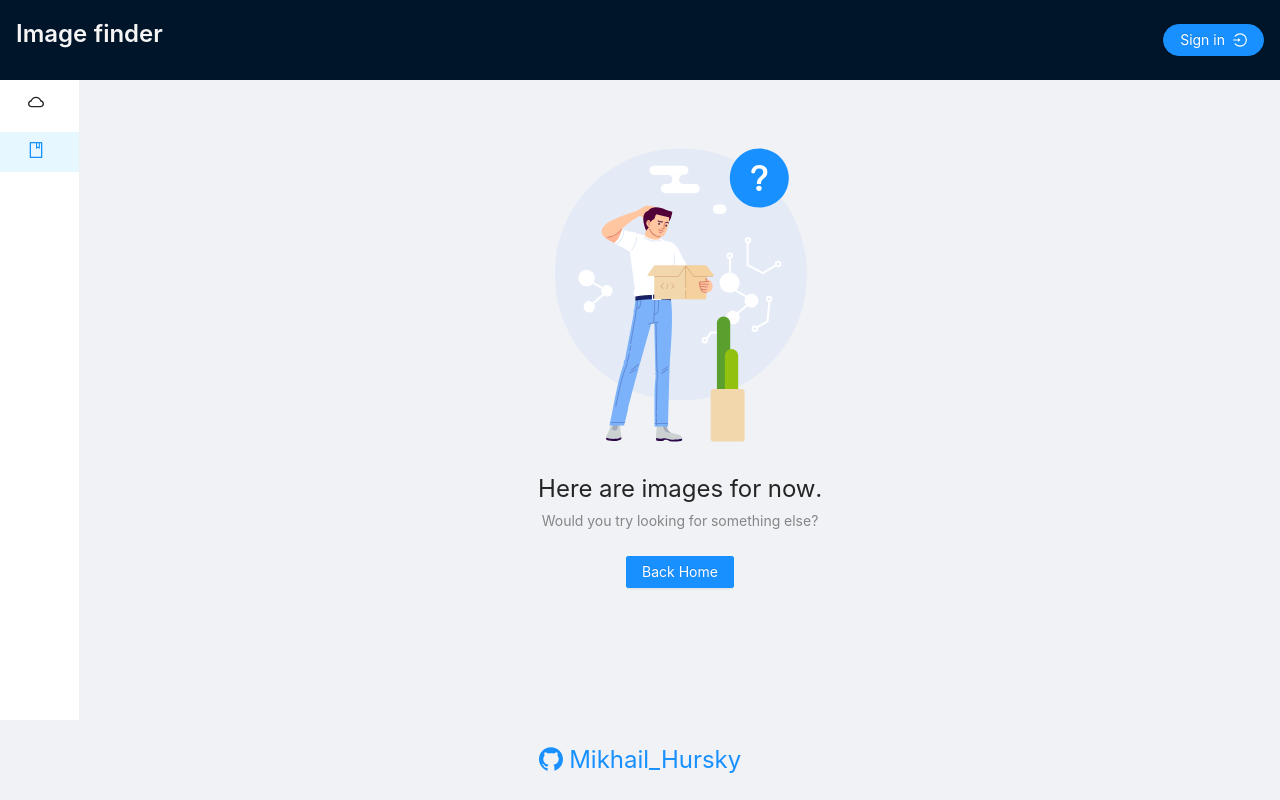
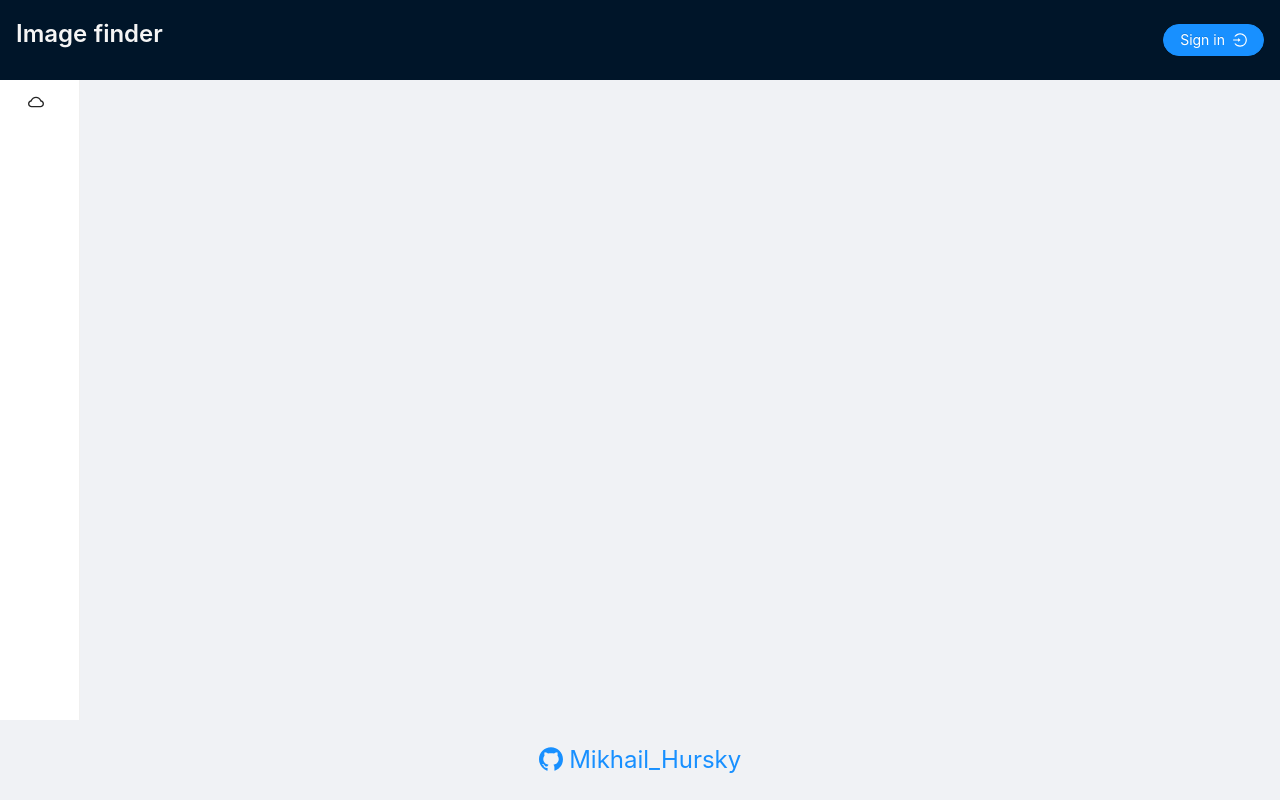
Before and after one commit to Mikhail-Hursky/test_task_elinext, a React (Create React App) app: page /gallery in a window 1280 px wide. Built offline with nearby package versions, Linux system fonts and the light colour scheme.

Commit message:
feat: auth fields viseble

```diff
--- a/src/App.tsx
+++ b/src/App.tsx
@@ -2,17 +2,22 @@ import React, { useEffect, useState } from "react";
 import { Layout } from "antd";
 import { debounce } from "lodash";
 import { BrowserRouter as Router } from "react-router-dom";
+import { observer } from "mobx-react-lite";
 import "./App.scss";
+import StoreAuth from "./store/StoreAuth";
 import Header from "./components/header/Header";
 import Navigation from "./components/navigation/Navigation";
 import Footer from "./components/footer/Footer";
 import Content from "./components/content/Content";
 import Mask from "./components/mask/Mask";
 
-function App() {
+const App = observer(() => {
   const [isOff, setOff] = useState(false);
 
-  const mouseEvent = debounce(() => setOff(true), 1000 * 60 * 600);
+  const mouseEvent = debounce(() => {
+    setOff(true);
+    StoreAuth.logOut();
+  }, 1000 * 60 * 600);
 
   useEffect(() => {
     window.addEventListener("mousemove", mouseEvent);
@@ -39,6 +44,6 @@ function App() {
       )}
     </>
   );
-}
+});
 
 export default App;
--- a/src/components/content/Content.tsx
+++ b/src/components/content/Content.tsx
@@ -1,10 +1,13 @@
 import React from "react";
 import { Layout } from "antd";
 import { Switch, Route } from "react-router-dom";
+import { observer } from "mobx-react-lite";
+import StoreAuth from "../../store/StoreAuth";
 import GalleryUser from "../gallery_user/GalleryUser";
 import Gallery from "../gallery/Gallery";
 
-export default function Content() {
+const Content = observer(() => {
+  const { isAuth } = StoreAuth;
   return (
     <>
       <Layout.Content>
@@ -12,11 +15,17 @@ export default function Content() {
           <Route exact path="/">
             <Gallery />
           </Route>
-          <Route path="/gallery">
-            <GalleryUser />
-          </Route>
+          {isAuth ? (
+            <Route path="/gallery">
+              <GalleryUser />
+            </Route>
+          ) : (
+            <></>
+          )}
         </Switch>
       </Layout.Content>
     </>
   );
-}
+});
+
+export default Content;
--- a/src/components/navigation/Navigation.tsx
+++ b/src/components/navigation/Navigation.tsx
@@ -1,12 +1,15 @@
 import React from "react";
 import { BookOutlined, CloudOutlined } from "@ant-design/icons";
+import { observer } from "mobx-react-lite";
 import { NavLink, useLocation } from "react-router-dom";
 import { Menu } from "antd";
 import Sider from "antd/lib/layout/Sider";
+import StoreAuth from "../../store/StoreAuth";
 import "./Navigation.scss";
 
-export default function Navigation() {
+const Navigation = observer(() => {
   const location = useLocation();
+  const { isAuth } = StoreAuth;
 
   return (
     <>
@@ -15,11 +18,17 @@ export default function Navigation() {
           <Menu.Item key="/" icon={<CloudOutlined />}>
             <NavLink to="/" />
           </Menu.Item>
-          <Menu.Item key="/gallery" icon={<BookOutlined />}>
-            <NavLink to="/gallery" />
-          </Menu.Item>
+          {isAuth ? (
+            <Menu.Item key="/gallery" icon={<BookOutlined />}>
+              <NavLink to="/gallery" />
+            </Menu.Item>
+          ) : (
+            <></>
+          )}
         </Menu>
       </Sider>
     </>
   );
-}
+});
+
+export default Navigation;
```
